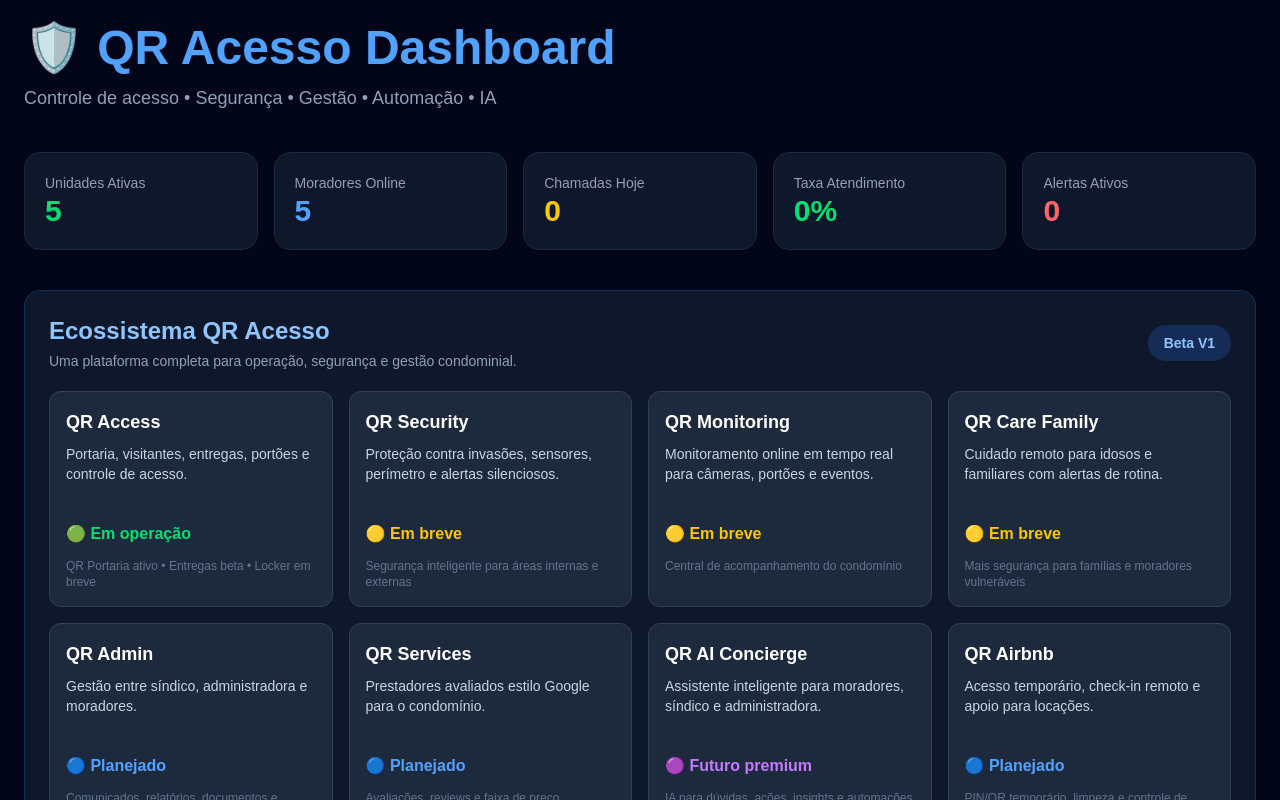
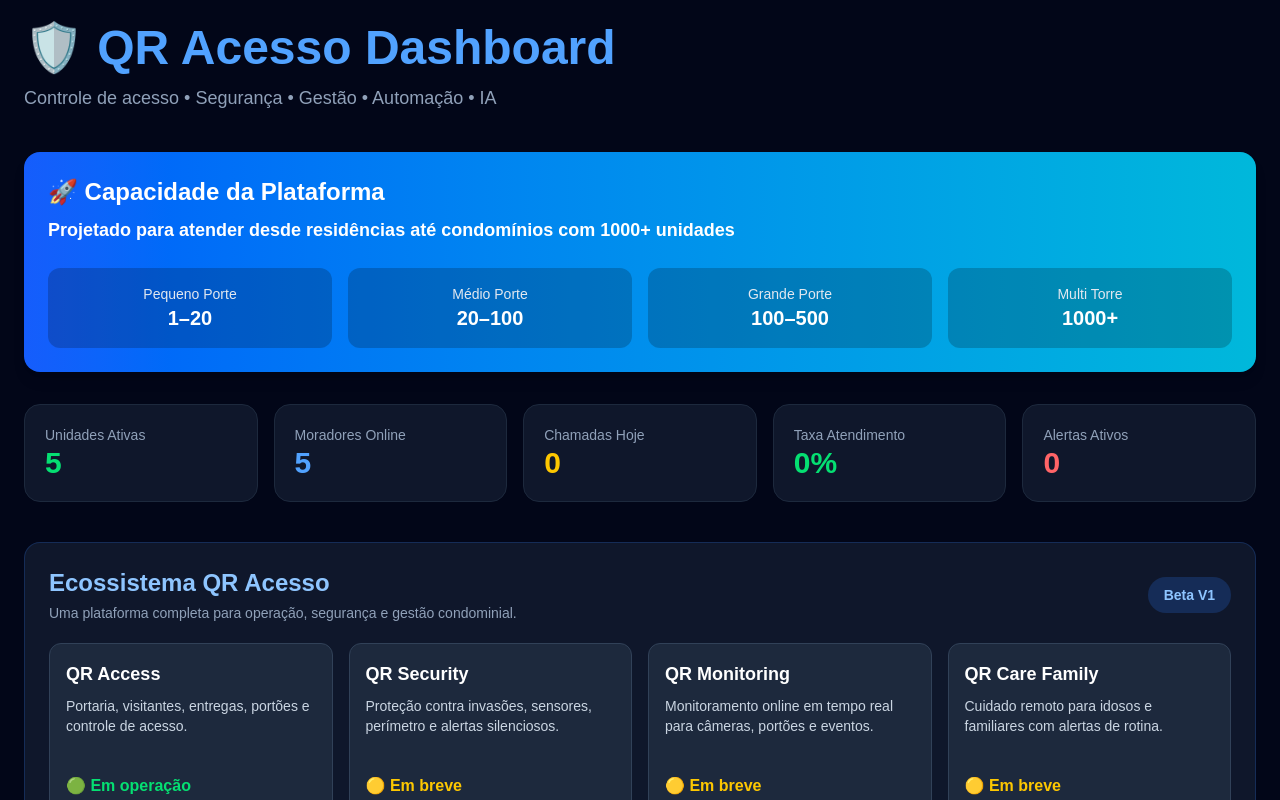
Before and after one commit to mullerjoao1-tech/qr-porteiro, a Next.js app: page /dashboard in a window 1280 px wide. Shown: the top 800 px of the page. Built offline with nearby package versions, Linux system fonts and the light colour scheme.

Commit message:
Adiciona capacidade da plataforma na dashboard

```diff
--- a/app/dashboard/page.tsx
+++ b/app/dashboard/page.tsx
@@ -78,7 +78,38 @@ export default function Dashboard() {
             Controle de acesso • Segurança • Gestão • Automação • IA
           </p>
         </div>
+<div className="bg-gradient-to-r from-blue-600 to-cyan-500 rounded-2xl p-6 mb-8 shadow-lg">
+  <h2 className="text-2xl font-black mb-2">
+    🚀 Capacidade da Plataforma
+  </h2>
 
+  <p className="text-lg font-semibold">
+    Projetado para atender desde residências até condomínios com
+    1000+ unidades
+  </p>
+
+  <div className="grid grid-cols-2 md:grid-cols-4 gap-4 mt-6">
+    <div className="bg-black/20 rounded-xl p-4 text-center">
+      <p className="text-sm text-slate-200">Pequeno Porte</p>
+      <p className="text-xl font-bold">1–20</p>
+    </div>
+
+    <div className="bg-black/20 rounded-xl p-4 text-center">
+      <p className="text-sm text-slate-200">Médio Porte</p>
+      <p className="text-xl font-bold">20–100</p>
+    </div>
+
+    <div className="bg-black/20 rounded-xl p-4 text-center">
+      <p className="text-sm text-slate-200">Grande Porte</p>
+      <p className="text-xl font-bold">100–500</p>
+    </div>
+
+    <div className="bg-black/20 rounded-xl p-4 text-center">
+      <p className="text-sm text-slate-200">Multi Torre</p>
+      <p className="text-xl font-bold">1000+</p>
+    </div>
+  </div>
+</div>
         <div className="grid md:grid-cols-5 gap-4 mb-10">
           <div className="bg-slate-900 rounded-2xl p-5 border border-slate-800">
             <p className="text-slate-400 text-sm">Unidades Ativas</p>
```
